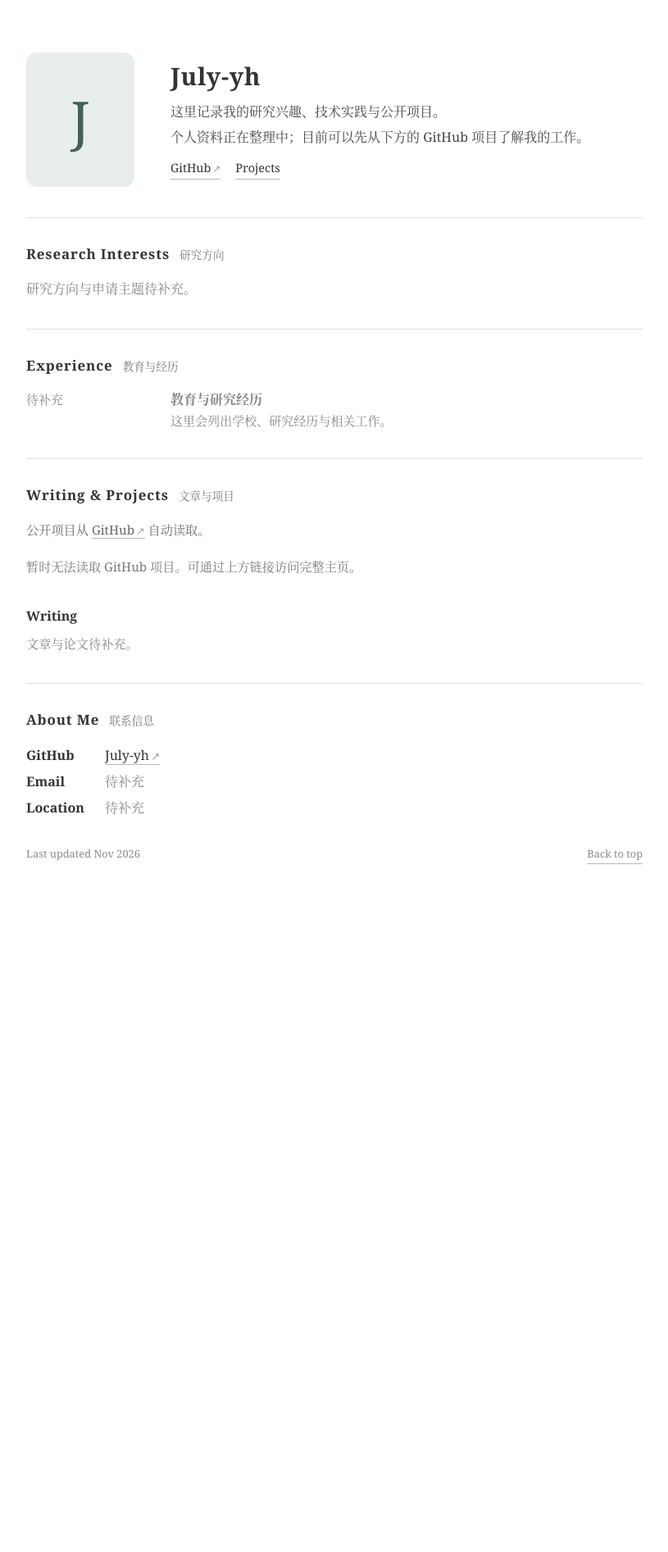
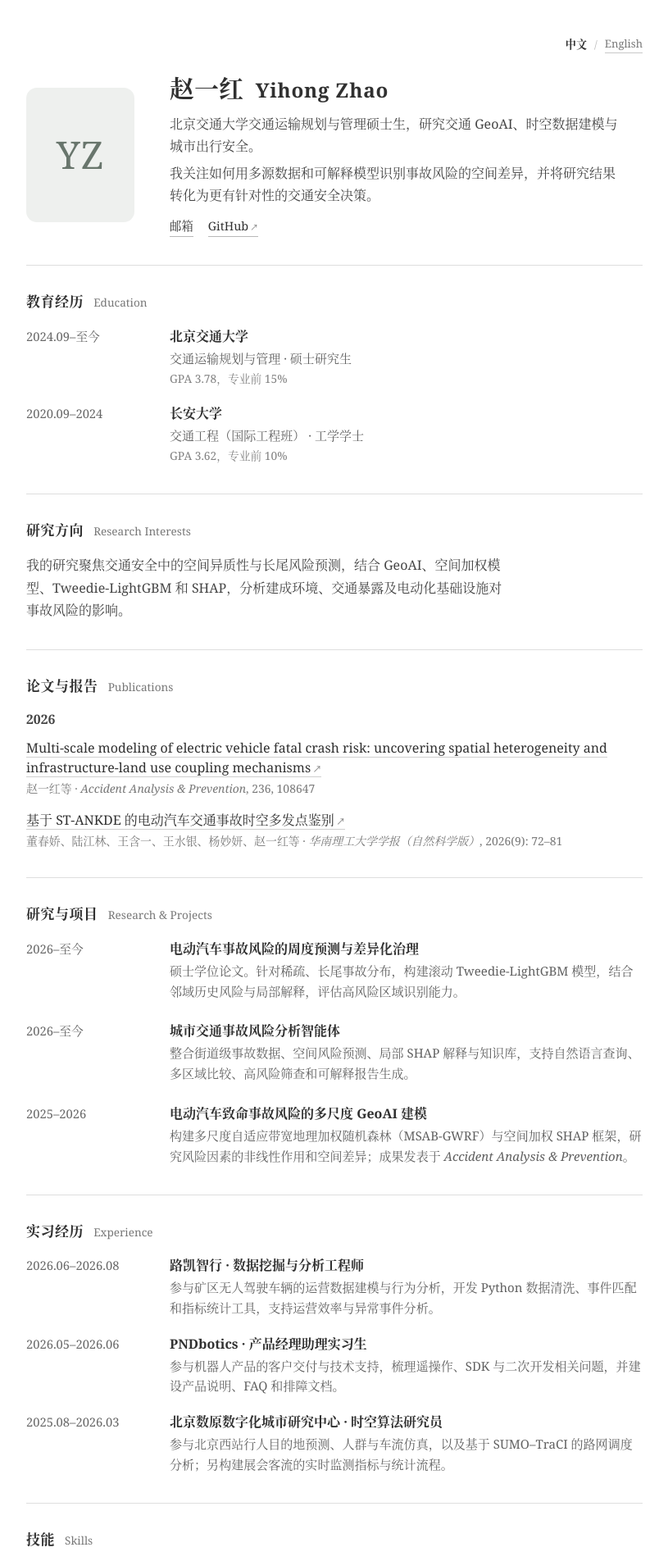
Before and after one commit to July-yh/personality, a plain HTML site: page dist/index.html in a window 1280 px wide. Shown: the top 1893 px of the page at 82% size, without its empty margins (148-963 px from the left). Before the commit the page ends 1126 px from the top, so only its background shows below. Drawn offline with Linux system fonts and the light colour scheme; no server answers.

Commit message:
Add public bilingual academic website

```diff
--- a/dist/app.js
+++ /dev/null
@@ -1,135 +0,0 @@
-(() => {
-  "use strict";
-  const config = window.PERSONAL_SITE || {};
-  const $ = (id) => document.getElementById(id);
-  const username = config.githubUsername || "July-yh";
-
-  function fill(id, value) {
-    if (value && $(id)) $(id).textContent = value;
-  }
-
-  function profileUrl(name) {
-    return `https://github.com/${encodeURIComponent(name)}`;
-  }
-
-  function setProfileLinks(name) {
-    const url = profileUrl(name);
-    ["topGitHub", "projectGitHub", "contactGitHub"].forEach((id) => { $(id).href = url; });
-    $("contactGitHub").textContent = name;
-  }
-
-  function renderExperience(items) {
-    if (!Array.isArray(items) || !items.length) return;
-    const list = $("experienceList");
-    list.replaceChildren();
-    for (const item of items) {
-      const row = document.createElement("li");
-      const time = document.createElement("time");
-      time.textContent = item.period || "";
-      const detail = document.createElement("div");
-      const heading = document.createElement("h3");
-      heading.textContent = item.title || "";
-      const description = document.createElement("p");
-      description.textContent = item.description || "";
-      detail.append(heading, description);
-      row.append(time, detail);
-      list.append(row);
-    }
-  }
-
-  function renderProjects(repos, login) {
-    const container = $("projectGroups");
-    container.replaceChildren();
-    const visible = Array.isArray(repos)
-      ? repos.filter((repo) => !repo.fork && !repo.archived && !repo.private).slice(0, 12)
-      : [];
-    if (!visible.length) {
-      $("projectsStatus").textContent = "目前没有可展示的公开项目。";
-      return;
-    }
-    const groups = new Map();
-    for (const repo of visible) {
-      const year = repo.pushed_at ? new Date(repo.pushed_at).getFullYear() : "Projects";
-      if (!groups.has(year)) groups.set(year, []);
-      groups.get(year).push(repo);
-    }
-    for (const [year, items] of groups) {
-      const heading = document.createElement("h3");
-      heading.className = "post-year";
-      heading.textContent = String(year);
-      const list = document.createElement("ul");
-      list.className = "posts";
-      for (const repo of items) {
-        const item = document.createElement("li");
-        const link = document.createElement("a");
-        link.href = `${profileUrl(login)}/${encodeURIComponent(repo.name)}`;
-        link.target = "_blank";
-        link.rel = "noopener noreferrer";
-        link.textContent = repo.name;
-        const description = document.createElement("small");
-        const rawDescription = typeof repo.description === "string" ? repo.description.trim() : "";
-        description.textContent = rawDescription && rawDescription.toLowerCase() !== "none"
-          ? rawDescription
-          : repo.name.toLowerCase() === "personality"
-            ? "个人网站源码与设计迭代"
-            : "GitHub 公开项目";
-        item.append(link, description);
-        list.append(item);
-      }
-      container.append(heading, list);
-    }
-    $("projectsStatus").hidden = true;
-  }
-
-  async function readGitHub() {
-    try {
-      const encoded = encodeURIComponent(username);
-      const [profileResponse, reposResponse] = await Promise.all([
-        fetch(`https://api.github.com/users/${encoded}`, {headers: {Accept: "application/vnd.github+json"}}),
-        fetch(`https://api.github.com/users/${encoded}/repos?type=owner&sort=updated&direction=desc&per_page=100`, {headers: {Accept: "application/vnd.github+json"}})
-      ]);
-      if (!profileResponse.ok || !reposResponse.ok) throw new Error("GitHub unavailable");
-      const [profile, repos] = await Promise.all([profileResponse.json(), reposResponse.json()]);
-      const login = profile.login || username;
-      setProfileLinks(login);
-      if (profile.avatar_url && /^https:\/\/avatars\.githubusercontent\.com\//.test(profile.avatar_url)) {
-        $("portrait").src = profile.avatar_url;
-        $("portrait").alt = `${config.name || profile.name || login} 的头像`;
-        $("portrait").hidden = false;
-        $("portraitFallback").hidden = true;
-      }
-      if (!config.name && profile.name) {
-        fill("displayName", profile.name);
-        document.title = `${profile.name} · Personal Website`;
-      }
-      if (!config.intro && profile.bio) fill("introLead", profile.bio);
-      if (!config.location && profile.location) fill("locationValue", profile.location);
-      renderProjects(repos, login);
-    } catch (_) {
-      $("projectsStatus").textContent = "暂时无法读取 GitHub 项目。可通过上方链接访问完整主页。";
-    }
-  }
-
-  setProfileLinks(username);
-  fill("displayName", config.name);
-  if (config.name) document.title = `${config.name} · Personal Website`;
-  if (config.nameChinese) {
-    fill("chineseName", config.nameChinese);
-    $("chineseName").hidden = false;
-  }
-  fill("introLead", config.intro);
-  fill("introDetail", config.about);
-  fill("researchText", config.focus);
-  fill("writingText", config.writing);
-  fill("locationValue", config.location);
-  renderExperience(config.experience);
-  if (config.email && /^[^\s@]+@[^\s@]+\.[^\s@]+$/.test(config.email)) {
-    const link = document.createElement("a");
-    link.href = `mailto:${config.email}`;
-    link.textContent = config.email;
-    $("emailValue").replaceChildren(link);
-    $("emailValue").classList.remove("placeholder");
-  }
-  $("updatedDate").textContent = new Intl.DateTimeFormat("en", {month:"short",year:"numeric"}).format(new Date());
-  readGitHub();
-})();
--- a/dist/index.html
+++ b/dist/index.html
@@ -4,60 +4,79 @@
     <meta charset="UTF-8" />
     <meta name="viewport" content="width=device-width, initial-scale=1" />
     <meta name="theme-color" content="#ffffff" />
-    <meta name="description" content="July-yh 的个人网站：研究、经历、写作与项目。" />
-    <title>July-yh · Personal Website</title>
+    <meta name="description" content="赵一红的个人学术网站。研究交通 GeoAI、时空数据建模与城市出行安全。" />
+    <title>赵一红 · Yihong Zhao</title>
     <link rel="icon" href="favicon.svg" type="image/svg+xml" />
     <link rel="stylesheet" href="styles.css" />
-    <script src="site-config.js" defer></script>
-    <script src="app.js" defer></script>
+    <link rel="alternate" hreflang="zh-CN" href="./" />
+    <link rel="alternate" hreflang="en" href="en/" />
   </head>
   <body>
     <a class="skip-link" href="#content">跳转到正文</a>
+    <main class="site" id="content">
+      <nav class="language-switch" aria-label="语言切换"><span aria-current="page">中文</span><span class="divider" aria-hidden="true">/</span><a href="en/" lang="en">English</a></nav>
 
-    <main class="site" id="content">
       <header class="profile-header">
-        <div class="portrait-wrap">
-          <div class="portrait-fallback" id="portraitFallback" aria-hidden="true">J</div>
-          <img class="portrait" id="portrait" alt="July-yh 的头像" width="132" height="164" hidden />
-        </div>
+        <div class="portrait-wrap"><div class="portrait-monogram" role="img" aria-label="赵一红的姓名缩写">YZ</div></div>
         <div class="intro">
-          <h1><span id="displayName">July-yh</span><span class="name-cn" id="chineseName" hidden></span></h1>
-          <p id="introLead">这里记录我的研究兴趣、技术实践与公开项目。</p>
-          <p id="introDetail">个人资料正在整理中；目前可以先从下方的 GitHub 项目了解我的工作。</p>
-          <div class="top-links"><a id="topGitHub" href="https://github.com/July-yh" target="_blank" rel="noopener noreferrer">GitHub</a><a href="#projects">Projects</a></div>
+          <h1><span>赵一红</span><span class="name-alt" lang="en">Yihong Zhao</span></h1>
+          <p>北京交通大学交通运输规划与管理硕士生，研究交通 GeoAI、时空数据建模与城市出行安全。</p>
+          <p>我关注如何用多源数据和可解释模型识别事故风险的空间差异，并将研究结果转化为更有针对性的交通安全决策。</p>
+          <div class="top-links"><a href="mailto:24120884@bjtu.edu.cn">邮箱</a><a href="https://github.com/July-yh" target="_blank" rel="noopener noreferrer">GitHub</a></div>
         </div>
       </header>
 
+      <section aria-labelledby="education-heading">
+        <h2 id="education-heading">教育经历 <span lang="en">Education</span></h2>
+        <ol class="timeline">
+          <li><time>2024.09–至今</time><div><h3>北京交通大学</h3><p>交通运输规划与管理 · 硕士研究生</p><p class="subtle">GPA 3.78，专业前 15%</p></div></li>
+          <li><time>2020.09–2024</time><div><h3>长安大学</h3><p>交通工程（国际工程班） · 工学学士</p><p class="subtle">GPA 3.62，专业前 10%</p></div></li>
+        </ol>
+      </section>
+
       <section aria-labelledby="research-heading">
-        <h2 id="research-heading">Research Interests <span>研究方向</span></h2>
-        <p id="researchText" class="placeholder">研究方向与申请主题待补充。</p>
+        <h2 id="research-heading">研究方向 <span lang="en">Research Interests</span></h2>
+        <p>我的研究聚焦交通安全中的空间异质性与长尾风险预测，结合 GeoAI、空间加权模型、Tweedie-LightGBM 和 SHAP，分析建成环境、交通暴露及电动化基础设施对事故风险的影响。</p>
+      </section>
+
+      <section aria-labelledby="publications-heading">
+        <h2 id="publications-heading">论文与报告 <span lang="en">Publications</span></h2>
+        <h3 class="post-year">2026</h3>
+        <ul class="publications">
+          <li><a href="https://doi.org/10.1016/j.aap.2026.108647" target="_blank" rel="noopener noreferrer" lang="en">Multi-scale modeling of electric vehicle fatal crash risk: uncovering spatial heterogeneity and infrastructure-land use coupling mechanisms</a><p>赵一红等 · <cite>Accident Analysis &amp; Prevention</cite>, 236, 108647</p></li>
+          <li><a href="https://doi.org/10.12141/j.issn.1000-565X.250379" target="_blank" rel="noopener noreferrer">基于 ST-ANKDE 的电动汽车交通事故时空多发点鉴别</a><p>董春娇、陆江林、王含一、王水银、杨妙妍、赵一红等 · <cite>华南理工大学学报（自然科学版）</cite>, 2026(9): 72–81</p></li>
+        </ul>
+      </section>
+
+      <section aria-labelledby="projects-heading" id="projects">
+        <h2 id="projects-heading">研究与项目 <span lang="en">Research &amp; Projects</span></h2>
+        <ol class="timeline projects">
+          <li><time>2026–至今</time><div><h3>电动汽车事故风险的周度预测与差异化治理</h3><p>硕士学位论文。针对稀疏、长尾事故分布，构建滚动 Tweedie-LightGBM 模型，结合邻域历史风险与局部解释，评估高风险区域识别能力。</p></div></li>
+          <li><time>2026–至今</time><div><h3>城市交通事故风险分析智能体</h3><p>整合街道级事故数据、空间风险预测、局部 SHAP 解释与知识库，支持自然语言查询、多区域比较、高风险筛查和可解释报告生成。</p></div></li>
+          <li><time>2025–2026</time><div><h3>电动汽车致命事故风险的多尺度 GeoAI 建模</h3><p>构建多尺度自适应带宽地理加权随机森林（MSAB-GWRF）与空间加权 SHAP 框架，研究风险因素的非线性作用和空间差异；成果发表于 <cite>Accident Analysis &amp; Prevention</cite>。</p></div></li>
+        </ol>
       </section>
 
       <section aria-labelledby="experience-heading">
-        <h2 id="experience-heading">Experience <span>教育与经历</span></h2>
-        <ol class="timeline" id="experienceList">
-          <li class="empty-row"><time>待补充</time><div><h3>教育与研究经历</h3><p>这里会列出学校、研究经历与相关工作。</p></div></li>
+        <h2 id="experience-heading">实习经历 <span lang="en">Experience</span></h2>
+        <ol class="timeline">
+          <li><time>2026.06–2026.08</time><div><h3>路凯智行 · 数据挖掘与分析工程师</h3><p>参与矿区无人驾驶车辆的运营数据建模与行为分析，开发 Python 数据清洗、事件匹配和指标统计工具，支持运营效率与异常事件分析。</p></div></li>
+          <li><time>2026.05–2026.06</time><div><h3>PNDbotics · 产品经理助理实习生</h3><p>参与机器人产品的客户交付与技术支持，梳理遥操作、SDK 与二次开发相关问题，并建设产品说明、FAQ 和排障文档。</p></div></li>
+          <li><time>2025.08–2026.03</time><div><h3>北京数原数字化城市研究中心 · 时空算法研究员</h3><p>参与北京西站行人目的地预测、人群与车流仿真，以及基于 SUMO–TraCI 的路网调度分析；另构建展会客流的实时监测指标与统计流程。</p></div></li>
         </ol>
       </section>
 
-      <section aria-labelledby="projects-heading" id="projects">
-        <h2 id="projects-heading">Writing &amp; Projects <span>文章与项目</span></h2>
-        <p class="section-note">公开项目从 <a id="projectGitHub" href="https://github.com/July-yh" target="_blank" rel="noopener noreferrer">GitHub</a> 自动读取。</p>
-        <div id="projectsStatus" class="status" role="status" aria-live="polite">正在读取公开项目…</div>
-        <div id="projectGroups" aria-live="polite"></div>
-        <div class="writing-block"><h3>Writing</h3><p id="writingText" class="placeholder">文章与论文待补充。</p></div>
+      <section aria-labelledby="skills-heading">
+        <h2 id="skills-heading">技能 <span lang="en">Skills</span></h2>
+        <dl class="details skills"><dt>编程与数据</dt><dd>Python、SQL、Pandas、GeoPandas</dd><dt>建模方法</dt><dd>空间统计、随机森林、LightGBM、SHAP、时空建模</dd><dt>专业工具</dt><dd>ArcGIS、SUMO、TraCI、Vissim</dd></dl>
       </section>
 
-      <section aria-labelledby="about-heading" class="about-section">
-        <h2 id="about-heading">About Me <span>联系信息</span></h2>
-        <dl class="details">
-          <dt>GitHub</dt><dd><a id="contactGitHub" href="https://github.com/July-yh" target="_blank" rel="noopener noreferrer">July-yh</a></dd>
-          <dt>Email</dt><dd id="emailValue" class="placeholder">待补充</dd>
-          <dt>Location</dt><dd id="locationValue" class="placeholder">待补充</dd>
-        </dl>
+      <section aria-labelledby="contact-heading" class="last-section">
+        <h2 id="contact-heading">联系我 <span lang="en">Contact</span></h2>
+        <dl class="details"><dt>邮箱</dt><dd><a href="mailto:24120884@bjtu.edu.cn">24120884@bjtu.edu.cn</a></dd><dt>GitHub</dt><dd><a href="https://github.com/July-yh" target="_blank" rel="noopener noreferrer">July-yh</a></dd></dl>
       </section>
 
-      <footer><span>Last updated <time id="updatedDate">Nov 2026</time></span><a href="#content">Back to top</a></footer>
+      <footer><span>更新于 2026 年 11 月</span><a href="#content">返回顶部</a></footer>
     </main>
   </body>
 </html>
--- a/dist/site-config.js
+++ /dev/null
@@ -1,13 +0,0 @@
-// 在获得真实资料后填写这里。GitHub 用户名会用于公开主页链接和公开仓库展示。
-window.PERSONAL_SITE = {
-  name: "",
-  nameChinese: "",
-  intro: "",
-  about: "",
-  focus: "",
-  location: "",
-  writing: "",
-  experience: [],
-  email: "",
-  githubUsername: "July-yh"
-};
--- a/dist/styles.css
+++ b/dist/styles.css
@@ -1,55 +1,57 @@
-:root{--ink:#333;--muted:#626262;--light:#8a8a8a;--line:#dedede;--serif:Georgia,"Times New Roman","Noto Serif CJK SC","Songti SC",serif}
+:root{--ink:#303030;--body:#454545;--muted:#777;--line:#dedede;--serif:Georgia,"Times New Roman","Noto Serif CJK SC","Songti SC",serif}
 *{box-sizing:border-box}
 html{scroll-behavior:smooth}
 body{margin:0;background:#fff;color:var(--ink);font:16px/1.7 var(--serif);-webkit-font-smoothing:antialiased}
 a{color:inherit;text-decoration:none;text-underline-offset:3px}
 a:hover{text-decoration:underline}
-a:focus-visible{outline:2px solid #6d786f;outline-offset:4px}
-p,h1,h2,h3,ol,dl{margin:0}
-.skip-link{position:absolute;top:-50px;left:24px;background:#333;color:#fff;padding:8px 13px;z-index:2}
+a:focus-visible{outline:2px solid #69786f;outline-offset:4px}
+img{display:block;max-width:100%}
+p,h1,h2,h3,ol,ul,dl{margin:0}
+p{color:var(--body)}
+.skip-link{position:absolute;top:-50px;left:24px;background:#333;color:#fff;padding:8px 13px;z-index:3}
 .skip-link:focus{top:12px}
-.site{width:min(920px,calc(100% - 52px));margin:0 auto;padding:64px 0 72px;display:grid;grid-template-columns:minmax(0,1fr) 130px;column-gap:38px}
+.site{width:min(920px,calc(100% - 52px));margin:auto;padding:42px 0 70px;display:grid;grid-template-columns:minmax(0,1fr) 130px;column-gap:38px}
 .site>*{grid-column:1;min-width:0}
-.profile-header{display:grid;grid-template-columns:150px minmax(0,1fr);gap:26px;align-items:center;padding-bottom:37px;border-bottom:1px solid var(--line)}
-.portrait-wrap{width:132px;height:164px;position:relative}
-.portrait,.portrait-fallback{width:132px;height:164px;border-radius:13px}
-.portrait{object-fit:cover;background:#e7ebe8}
-.portrait[hidden]{display:none}
-.portrait-fallback{display:grid;place-items:center;background:#e8eeeb;color:#456054;font-size:4rem;line-height:1}
-.portrait-fallback[hidden]{display:none}
-h1{display:flex;flex-wrap:wrap;align-items:baseline;gap:0 .45em;width:fit-content;margin-bottom:10px;font-size:clamp(1.45rem,3vw,1.85rem);font-weight:700;line-height:1.35;letter-spacing:.025em}
-.name-cn{font-size:.9em;font-weight:600;letter-spacing:.11em}
-.name-cn[hidden]{display:none}
-.intro p{max-width:61ch;margin-top:4px;color:#454545}
+.language-switch{display:flex;justify-content:flex-end;align-items:center;gap:9px;font-size:.82rem;color:#777;margin-bottom:23px}
+.language-switch [aria-current="page"]{font-weight:700;color:#333}
+.language-switch a{border-bottom:1px solid #c9c9c9}
+.language-switch a:hover{border-color:#333;text-decoration:none}
+.divider{color:#bbb}
+.profile-header{display:grid;grid-template-columns:150px minmax(0,1fr);gap:25px;align-items:center;padding-bottom:34px;border-bottom:1px solid var(--line)}
+.portrait-wrap{width:132px;height:164px;background:#eef0ee;border-radius:13px;overflow:hidden}
+.portrait-monogram{width:132px;height:164px;display:grid;place-items:center;color:#68756c;font-size:2.9rem;letter-spacing:.02em;font-weight:400}
+h1{display:flex;flex-wrap:wrap;align-items:baseline;gap:0 .48em;width:fit-content;margin-bottom:10px;font-size:clamp(1.45rem,3vw,1.85rem);font-weight:700;line-height:1.35;letter-spacing:.02em}
+.name-alt{font-size:.82em;font-weight:600;letter-spacing:.03em;white-space:nowrap}
+html[lang="en"] .name-alt{letter-spacing:.1em}
+.intro p{max-width:62ch;margin-top:5px}
 .top-links{display:flex;gap:18px;margin-top:12px;font-size:.9rem}
-.top-links a,.section-note a,.posts a,.details a,footer a{border-bottom:1px solid #b8b8b8}
-.top-links a:hover,.section-note a:hover,.posts a:hover,.details a:hover,footer a:hover{border-color:#333;text-decoration:none}
-.top-links a[target="_blank"]::after,.section-note a[target="_blank"]::after,.posts a[target="_blank"]::after,.details a[target="_blank"]::after{content:"↗";font-family:Arial,sans-serif;font-size:.68em;margin-left:.22em;color:#777}
+.top-links a,.publications a,.details a,footer a{border-bottom:1px solid #b8b8b8}
+.top-links a:hover,.publications a:hover,.details a:hover,footer a:hover{border-color:#333;text-decoration:none}
+.top-links a[target="_blank"]::after,.publications a[target="_blank"]::after,.details a[target="_blank"]::after{content:"↗";font-family:Arial,sans-serif;font-size:.68em;margin-left:.22em;color:#777}
 section{padding:31px 0 34px;border-bottom:1px solid var(--line)}
-section:last-of-type{border:0;padding-bottom:18px}
-h2{font-size:1.06rem;font-weight:700;line-height:1.5;letter-spacing:.05em;margin-bottom:17px}
+section.last-section{border:0;padding-bottom:18px}
+h2{font-size:1.06rem;font-weight:700;line-height:1.5;letter-spacing:.035em;margin-bottom:17px}
 h2 span{font-size:.8em;font-weight:400;letter-spacing:0;color:#777;margin-left:7px}
-section>p{max-width:65ch}
-.placeholder{color:#838383}
+section>p{max-width:66ch}
 .timeline{padding:0;list-style:none;display:grid;gap:19px}
-.timeline li{display:grid;grid-template-columns:150px minmax(0,1fr);gap:26px}
-.timeline time{white-space:nowrap;color:#5f5f5f;font-size:.94rem}
+.timeline li{display:grid;grid-template-columns:150px minmax(0,1fr);gap:25px;align-items:start}
+.timeline time{white-space:nowrap;color:#666;font-size:.92rem;font-variant-numeric:tabular-nums}
 .timeline h3{font-size:1rem;font-weight:700;line-height:1.5}
-.timeline p{font-size:.94rem;color:#666;line-height:1.6;margin-top:2px}
-.empty-row h3,.empty-row p,.empty-row time{color:#858585}
-.section-note{font-size:.95rem;color:#686868;margin-bottom:20px}
-.status{color:#777;font-size:.95rem;min-height:30px}
-.status[hidden]{display:none}
-.post-year{font-size:.99rem;font-weight:700;line-height:1.5;margin:20px 0 11px}
-.post-year:first-child{margin-top:0}
-.posts{padding:0;list-style:none;display:grid;gap:10px}
-.posts li{line-height:1.45}
-.posts a{border-bottom-color:#d0d0d0}
-.posts small{display:block;font-size:.85rem;color:#777;line-height:1.5;margin-top:1px}
-.writing-block{margin-top:29px}.writing-block h3{font-size:.99rem;margin-bottom:8px}.writing-block p{font-size:.95rem}
-.details{display:grid;grid-template-columns:82px minmax(0,1fr);gap:5px 14px}
-.details dt{font-weight:700}.details dd{margin:0;min-width:0;overflow-wrap:anywhere}
-footer{display:flex;justify-content:space-between;gap:20px;padding-top:14px;font-size:.8rem;color:#8a8a8a}
+.timeline p{font-size:.94rem;color:#606060;line-height:1.65;margin-top:3px}
+.timeline .subtle{font-size:.86rem;color:#818181;margin-top:1px}
+.projects{gap:24px}
+.projects h3{margin-bottom:3px}
+.post-year{font-size:.99rem;font-weight:700;line-height:1.5;margin:19px 0 10px;color:#454545}
+.post-year:first-of-type{margin-top:0}
+.publications{padding:0;list-style:none;display:grid;gap:15px}
+.publications li{line-height:1.5}
+.publications a{border-bottom-color:#cfcfcf}
+.publications p{font-size:.87rem;color:#777;line-height:1.55;margin-top:3px}
+cite{font-style:italic}
+.details{display:grid;grid-template-columns:116px minmax(0,1fr);gap:6px 17px}
+.details dt{font-weight:700;font-size:.94rem}.details dd{margin:0;min-width:0;overflow-wrap:anywhere;color:#555;font-size:.94rem}
+.skills{grid-template-columns:116px minmax(0,1fr)}
+footer{display:flex;justify-content:space-between;gap:20px;padding-top:14px;font-size:.8rem;color:#888}
 @media(max-width:980px){.site{grid-template-columns:minmax(0,1fr)}}
-@media(max-width:600px){.site{width:min(100% - 36px,620px);padding-top:38px;padding-bottom:55px}.profile-header{grid-template-columns:1fr;gap:18px;align-items:start;padding-bottom:29px}.portrait-wrap,.portrait,.portrait-fallback{width:112px;height:140px}.portrait-fallback{font-size:3.5rem}h1{font-size:1.58rem}.intro p{font-size:.98rem}.timeline li{grid-template-columns:1fr;gap:0}.timeline time{margin-bottom:2px}section{padding:27px 0 30px}h2 span{display:inline-block;margin-left:3px}.details{grid-template-columns:72px minmax(0,1fr)}}
+@media(max-width:600px){.site{width:min(100% - 36px,620px);padding-top:22px;padding-bottom:48px}.language-switch{margin-bottom:17px}.profile-header{grid-template-columns:1fr;gap:18px;align-items:start;padding-bottom:29px}.portrait-wrap,.portrait-monogram{width:112px;height:140px}h1{font-size:1.58rem}.intro p{font-size:.97rem}.timeline li{grid-template-columns:1fr;gap:1px}.timeline time{margin-bottom:3px}section{padding:27px 0 30px}h2 span{display:inline-block;margin-left:3px}.details,.skills{grid-template-columns:100px minmax(0,1fr)}}
 @media(prefers-reduced-motion:reduce){html{scroll-behavior:auto}}
```
Also changed, not shown: dist/en/index.html (added, +82 -0 lines), dist/favicon.svg, 1 other file.
